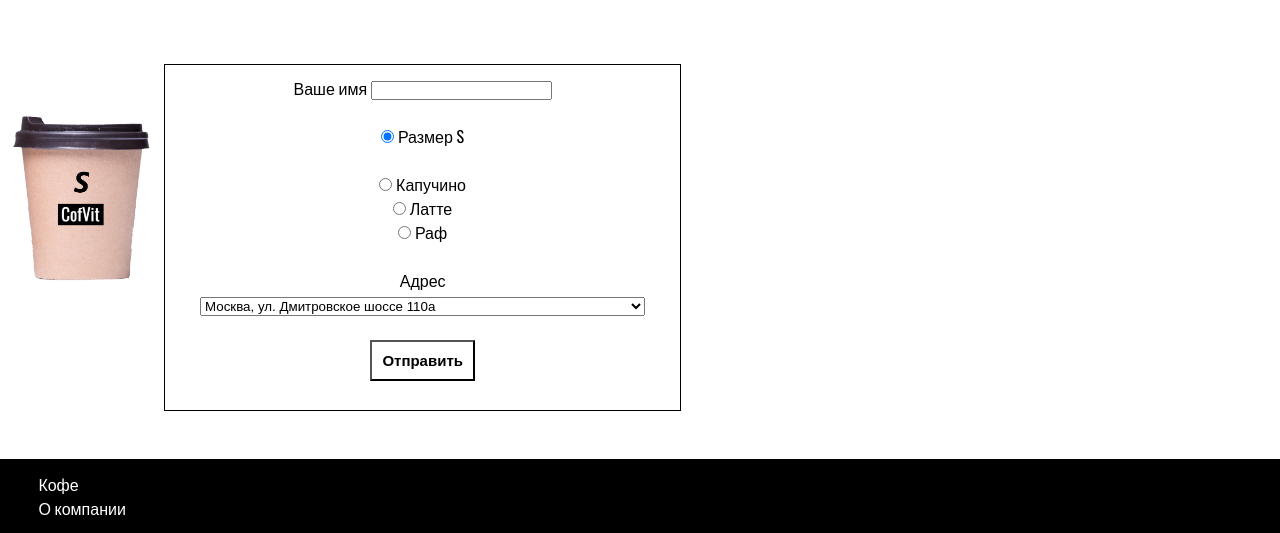
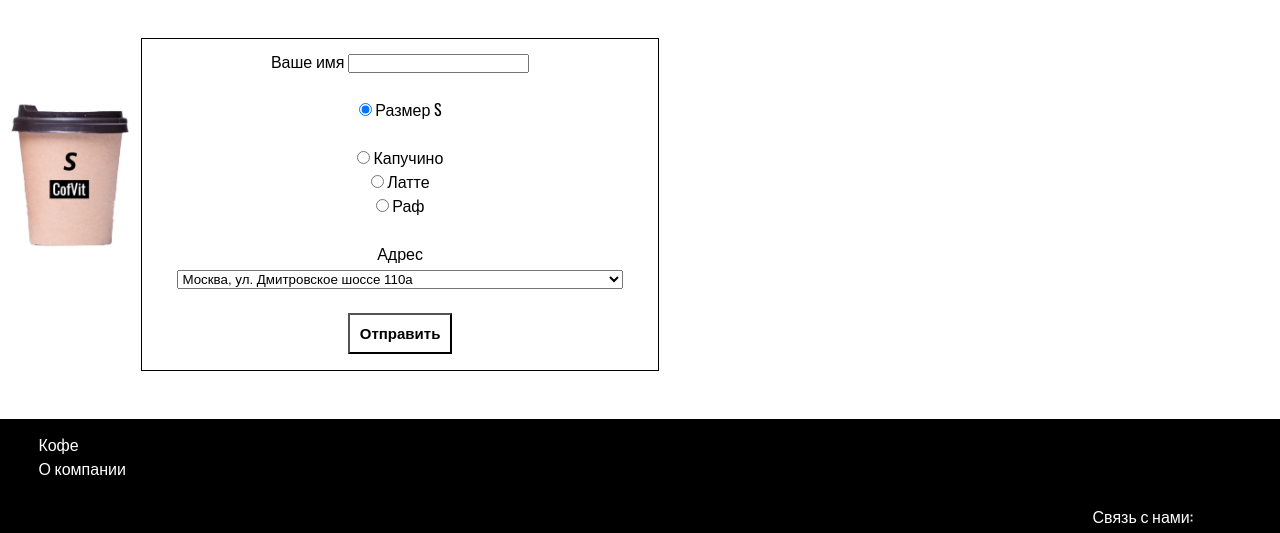
Before and after one commit to krasnoselsky/CofVit.ru, a plain HTML site: page index5.html in a window 1280 px wide. Shown: the part 118-651 px from the top of the page. Drawn offline with nearby package versions, Linux system fonts and the light colour scheme.

Commit message:
Update index5.html

```diff
--- a/index5.html
+++ b/index5.html
@@ -40,7 +40,7 @@
     </header>
 
   <div style="display: flex;">
-      <img src="S.jpg" alt="" style="height: 290px; margin: 7% 0;">
+      <img src="S.jpg" alt="" style="height: 250px; margin: 7% 0;">
       <div style="display: grid;">
       <h2 style="text-align: center;">Выберите кофе и адрес получения напитка</h2>
 
```
